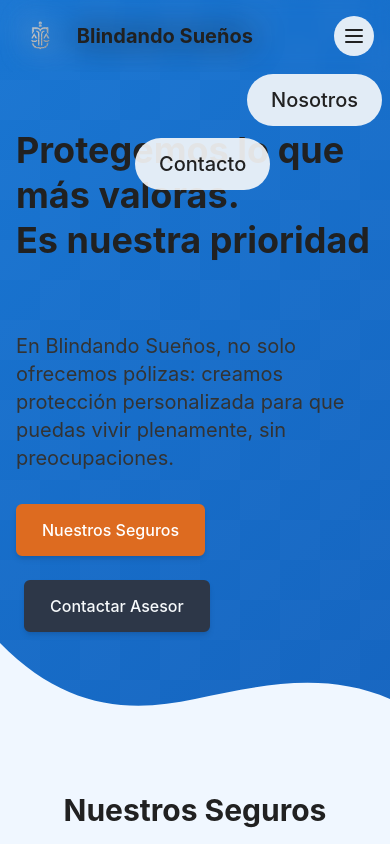
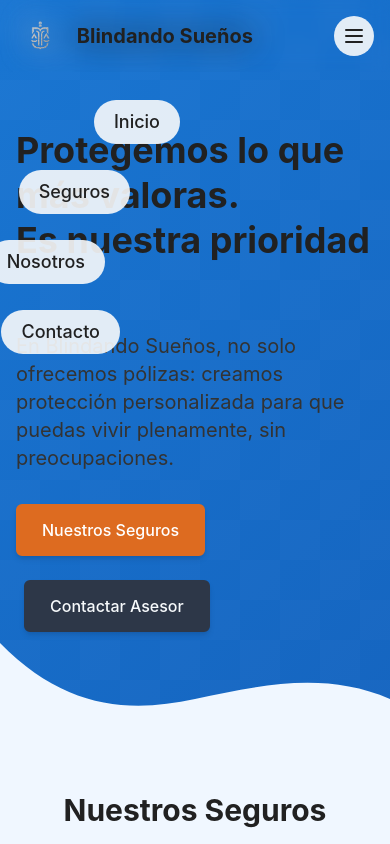
Before and after one commit to milojarow/web-blindando, a Next.js app: page / in a window 390 px wide. Both pictures are taken after a click on the button 354 px from the left and 36 px from the top of the page. Shown: the top 844 px of the page. Built offline with nearby package versions, Linux system fonts and the light colour scheme.

Commit message:
Reposition hamburger menu items in pizza slice pattern

```diff
--- a/app/components/layouts/Header.js
+++ b/app/components/layouts/Header.js
@@ -106,51 +106,62 @@ export default function Header() {
 
         {/* Mobile Navigation Overlay */}
         {isMenuOpen && (
-          <div className="fixed inset-0 backdrop-blur-lg bg-base-300/95 z-40 lg:hidden flex items-center justify-center">
-            <nav className="relative w-full h-full flex items-center justify-center">
-              {/* Radial Menu Items */}
+          <div className="fixed inset-0 backdrop-blur-lg bg-base-300/95 z-40 lg:hidden">
+            {/* Menu items positioned in quadrant 3 relative to hamburger menu */}
+            <nav className="absolute right-0 top-0 w-full h-screen flex items-start justify-end">
+              <div className="relative w-full h-full">
+                {/* Inicio - positioned along arc */}
                 <Link
                   href="/#inicio"
-                className="absolute text-text-dark text-xl font-medium bg-gray-50/90 px-6 py-3 rounded-full transform -translate-y-32"
+                  className="absolute text-text-dark text-lg font-medium bg-gray-50/90 px-5 py-2 rounded-full"
                   onClick={() => setIsMenuOpen(false)}
-                style={{ left: 'calc(50% - 60px)' }}
+                  style={{
+                    right: 'calc(100% - 180px)',
+                    top: '100px',
+                  }}
                 >
                   Inicio
                 </Link>
+
+                {/* Seguros - positioned along arc */}
                 <Link
                   href="/#seguros"
-                className="absolute text-text-dark text-xl font-medium bg-gray-50/90 px-6 py-3 rounded-full transform translate-x-28 -translate-y-16"
+                  className="absolute text-text-dark text-lg font-medium bg-gray-50/90 px-5 py-2 rounded-full"
                   onClick={() => setIsMenuOpen(false)}
-                style={{ left: 'calc(50% - 60px)' }}
+                  style={{
+                    right: 'calc(100% - 130px)',
+                    top: '170px',
+                  }}
                 >
                   Seguros
                 </Link>
+
+                {/* Nosotros - positioned along arc */}
                 <Link
                   href="/#nosotros"
-                className="absolute text-text-dark text-xl font-medium bg-gray-50/90 px-6 py-3 rounded-full transform translate-x-28 translate-y-16"
+                  className="absolute text-text-dark text-lg font-medium bg-gray-50/90 px-5 py-2 rounded-full"
                   onClick={() => setIsMenuOpen(false)}
-                style={{ left: 'calc(50% - 60px)' }}
+                  style={{
+                    right: 'calc(100% - 105px)',
+                    top: '240px',
+                  }}
                 >
                   Nosotros
                 </Link>
+
+                {/* Contacto - positioned along arc */}
                 <Link
                   href="/#contacto"
-                className="absolute text-text-dark text-xl font-medium bg-gray-50/90 px-6 py-3 rounded-full transform translate-y-32"
+                  className="absolute text-text-dark text-lg font-medium bg-gray-50/90 px-5 py-2 rounded-full"
                   onClick={() => setIsMenuOpen(false)}
-                style={{ left: 'calc(50% - 60px)' }}
+                  style={{
+                    right: 'calc(100% - 120px)',
+                    top: '310px',
+                  }}
                 >
                   Contacto
                 </Link>
-              {/* Login button temporarily hidden
-              <Button
-                href="/api/auth/signin"
-                variant="primary"
-                className="mt-4"
-                onClick={() => setIsMenuOpen(false)}
-              >
-                Iniciar Sesión
-              </Button>
-              */}
+              </div>
             </nav>
           </div>
         )}
```
Lines whose indentation alone changed are shown as unchanged.
